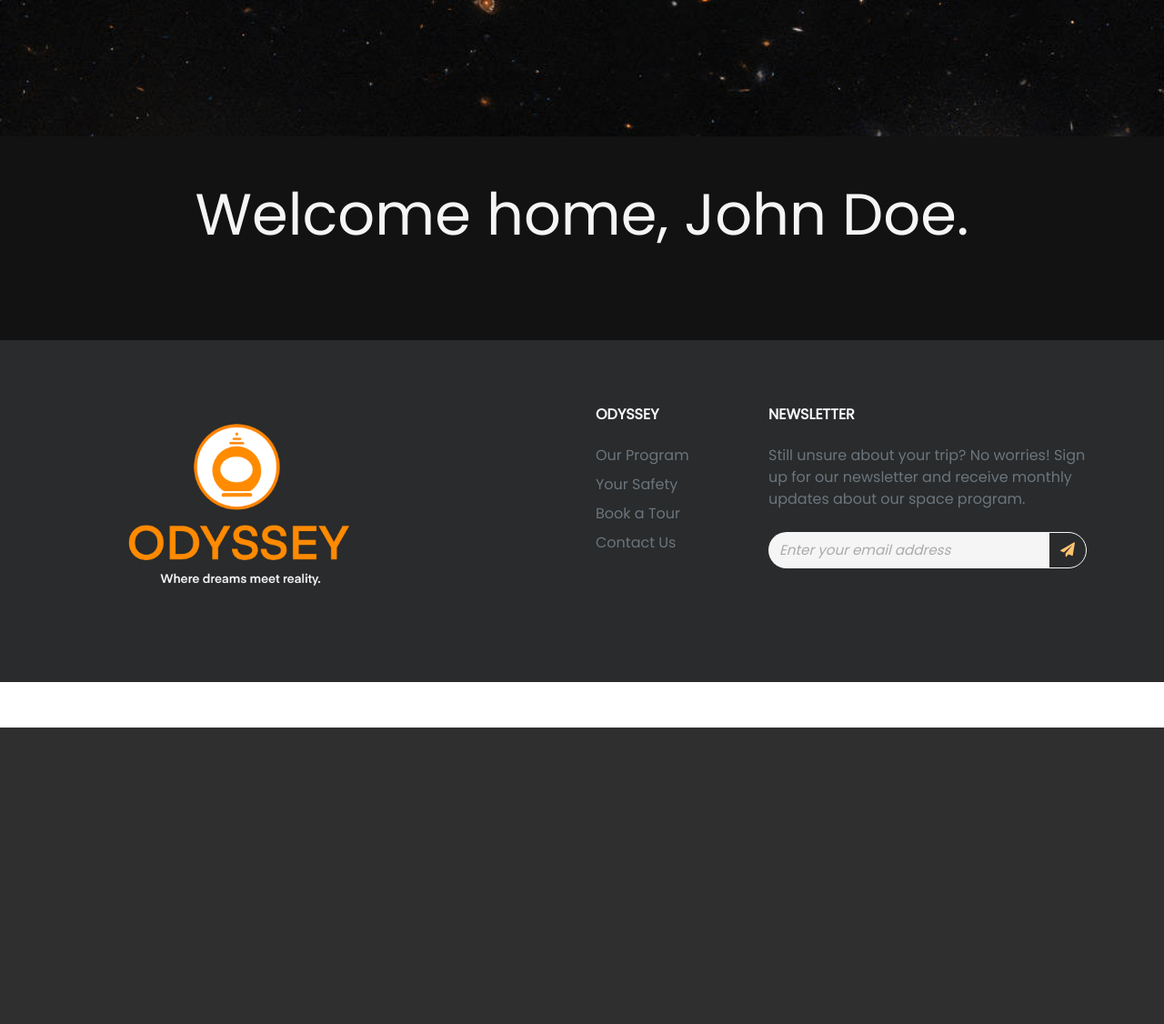
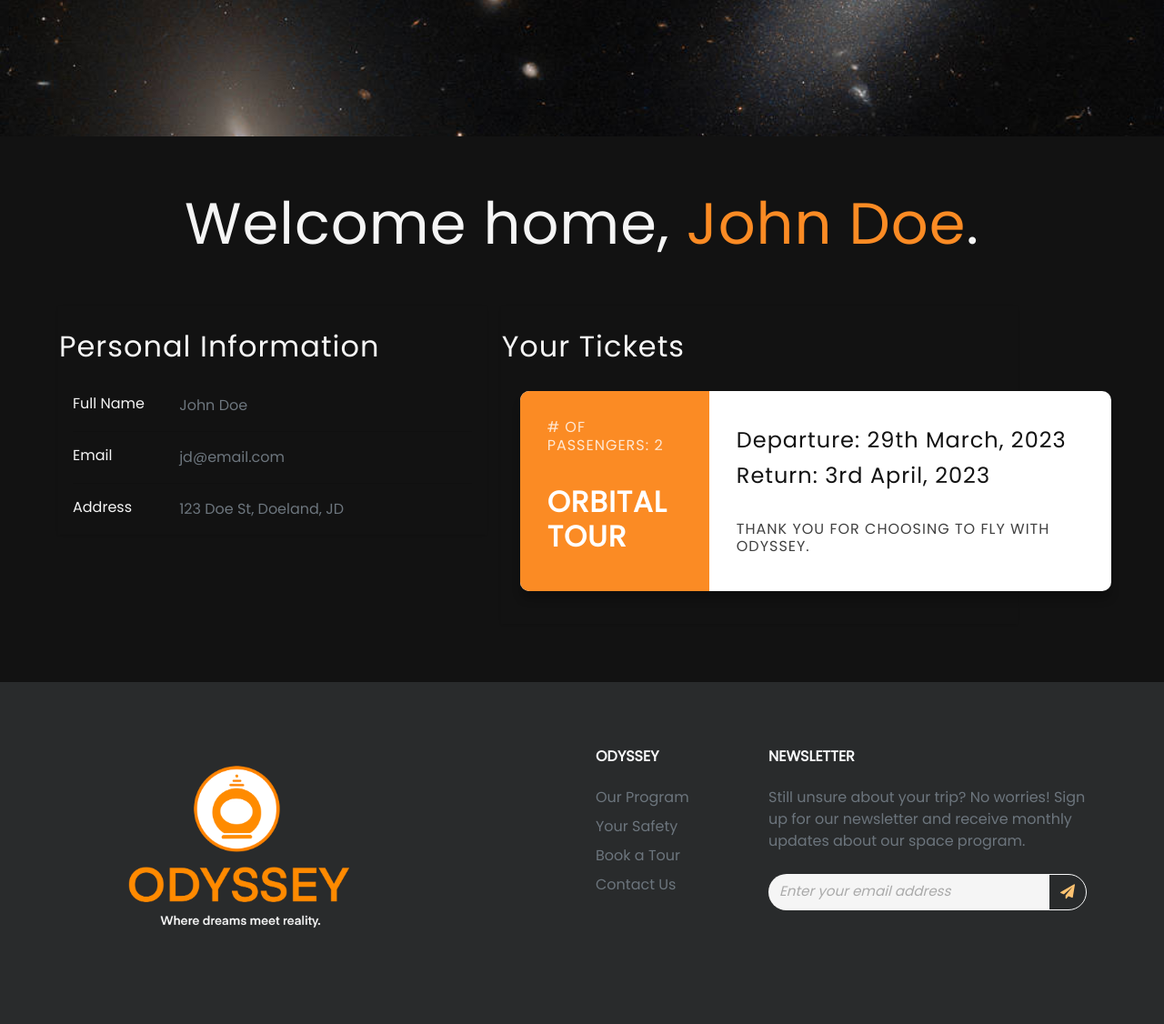
Before and after one commit to KhoiTran2023/odyssey, a Django app: page /profile in a window 1280 px wide. Shown: the whole page at 91% size. Before the commit the page ends 800 px from the top, so only its background shows below. Run offline with Django 3.2, Linux system fonts and the light colour scheme; a user stored in the database is signed in; data comes from the database, SQL or seed files in the repository; some libraries are stand-ins or nearby versions.

Commit message:
made profile page template

```diff
--- a/odyssey/static/odyssey/styles.css
+++ b/odyssey/static/odyssey/styles.css
@@ -2120,7 +2120,7 @@
         padding: 10px;
         padding-bottom: 80px;
         width: 90%;
-        height: 2200px;
+        height: 2450px;
         box-shadow: 0 14px 28px rgba(0, 0, 0, 0.25), 0 10px 10px rgba(0, 0, 0, 0.22);
         border-radius: 5px;
         min-width: 240px;
@@ -2369,3 +2369,117 @@
 #map iframe {
     width: 100%;
 }
+
+/* profile page styling*/
+.container-profile {
+    margin-left: 5%;
+    margin-right: 5%;
+}
+
+.container-profile .card {
+    box-shadow: 0 1px 3px 0 rgba(0, 0, 0, .1), 0 1px 2px 0 rgba(0, 0, 0, .06);
+}
+
+.container-profile .card {
+    position: relative;
+    display: flex;
+    flex-direction: column;
+    min-width: 0;
+    word-wrap: break-word;
+    background-color: #fff;
+    background-clip: border-box;
+    border: 0 solid rgba(0, 0, 0, .125);
+    border-radius: .25rem;
+    font-family: "Poppins", sans-serif;
+}
+
+.container-profile .card-body {
+    flex: 1 1 auto;
+    min-height: 1px;
+    padding: 1rem;
+}
+
+.container-profile .gutters-sm {
+    margin-right: -8px;
+    margin-left: -8px;
+}
+
+.container-profile .gutters-sm>.col,
+.container-profile .gutters-sm>[class*=col-] {
+    padding-right: 8px;
+    padding-left: 8px;
+}
+
+.container-profile .mb-3,
+.container-profile .my-3 {
+    margin-bottom: 1rem !important;
+}
+
+.container-profile .bg-gray-300 {
+    background-color: #e2e8f0;
+}
+
+.container-profile .h-100 {
+    height: 100% !important;
+}
+
+.container-profile .shadow-none {
+    box-shadow: none !important;
+}
+
+/*tickets styling*/
+.ticket {
+    background-color: #fff;
+    border-radius: 10px;
+    box-shadow: 0 10px 10px rgba(0, 0, 0, 0.2);
+    display: flex;
+    max-width: 100%;
+    margin: 20px;
+    overflow: hidden;
+    width: 650px;
+}
+
+.ticket h6 {
+    opacity: 0.8;
+    margin: 0;
+    letter-spacing: 1px;
+    text-transform: uppercase;
+}
+
+.ticket h4,
+h2 {
+    letter-spacing: 1px;
+    margin: 10px 0;
+    font-family: "Poppins", sans-serif;
+}
+
+.ticket-preview {
+    background-color: #fb8b24;
+    color: #fff;
+    padding: 30px;
+    max-width: 250px;
+}
+
+.ticket-preview a {
+    color: #fff;
+    display: inline-block;
+    font-size: 12px;
+    opacity: 0.6;
+    margin-top: 30px;
+    text-decoration: none;
+}
+
+.ticket-info {
+    padding: 30px;
+    position: relative;
+    width: 100%;
+    color: #121212;
+}
+
+.progress-container {
+    position: absolute;
+    top: 30px;
+    right: 30px;
+    text-align: right;
+    width: 150px;
+}
--- a/odyssey/templates/odyssey/order.html
+++ b/odyssey/templates/odyssey/order.html
@@ -848,7 +848,10 @@
 <br>
 <br>
 
-<div class="container fadeIn">
+<h4 class="subheadingCenter centeredText fadeIn">OUR LAUNCH SITES</h4>
+<div class="underlineSmall fadeIn"></div>
+
+<div class="fadeIn center">
     <iframe src="https://www.google.com/maps/d/u/3/embed?mid=1fWNRyisFzt6coTXMOKN9-ue-9bo4XdQ&ehbc=2E312F"></iframe>
 </div>
 
--- a/odyssey/templates/odyssey/profile.html
+++ b/odyssey/templates/odyssey/profile.html
@@ -10,8 +10,80 @@
 <br>
 <br>
 
-<h2 class="headingOrange">Welcome home, John Doe.</h2>
+<h2 class="headingOrange">Welcome home, <span class="orange">John Doe</span>.</h2>
 
+<div class="container-profile">
+    <div class="main-body">
+        <div class="row gutters-sm">
+            <div class="col-md-5 mb-3">
+                <div class="card">
+                    <div class="card-body">
+                        <div class="row">
+                            <h2>Personal Information</h2>
+                        </div>
+                        <br>
+                        <div class="row">
+                            <div class="col-sm-3">
+                                <h6 class="mb-0">Full Name</h6>
+                            </div>
+                            <div class="col-sm-9 text-secondary">
+                                John Doe
+                            </div>
+                        </div>
+                        <hr>
+                        <div class="row">
+                            <div class="col-sm-3">
+                                <h6 class="mb-0">Email</h6>
+                            </div>
+                            <div class="col-sm-9 text-secondary">
+                                jd@email.com
+                            </div>
+                        </div>
+                        <hr>
+                        <div class="row">
+                            <div class="col-sm-3">
+                                <h6 class="mb-0">Address</h6>
+                            </div>
+                            <div class="col-sm-9 text-secondary">
+                                123 Doe St, Doeland, JD
+                            </div>
+                        </div>
+
+                    </div>
+                </div>
+
+            </div>
+            <div class="col-md-6">
+                <div class="card mb-3">
+                    <div class="card-body">
+                        <div class="row">
+                            <h2>Your Tickets</h2>
+                        </div>
+                        <div class="row">
+                            <div class="tickets-container">
+                                <div class="ticket">
+                                    <div class="ticket-preview">
+                                        <h6># of Passengers: 2</h6>
+                                        <br>
+                                        <h2><b>ORBITAL TOUR</b></h2>
+                                    </div>
+                                    <div class="ticket-info">
+                                        <h4>Departure: 29th March, 2023</h4>
+                                        <h4>Return: 3rd April, 2023</h4>
+                                        <br>
+                                        <h6>Thank you for choosing to fly with Odyssey.</h6>
+                                    </div>
+                                </div>
+                            </div>
+                        </div>
+                    </div>
+                </div>
+
+            </div>
+        </div>
+
+    </div>
+</div>
 
 <br>
 <br>
```
